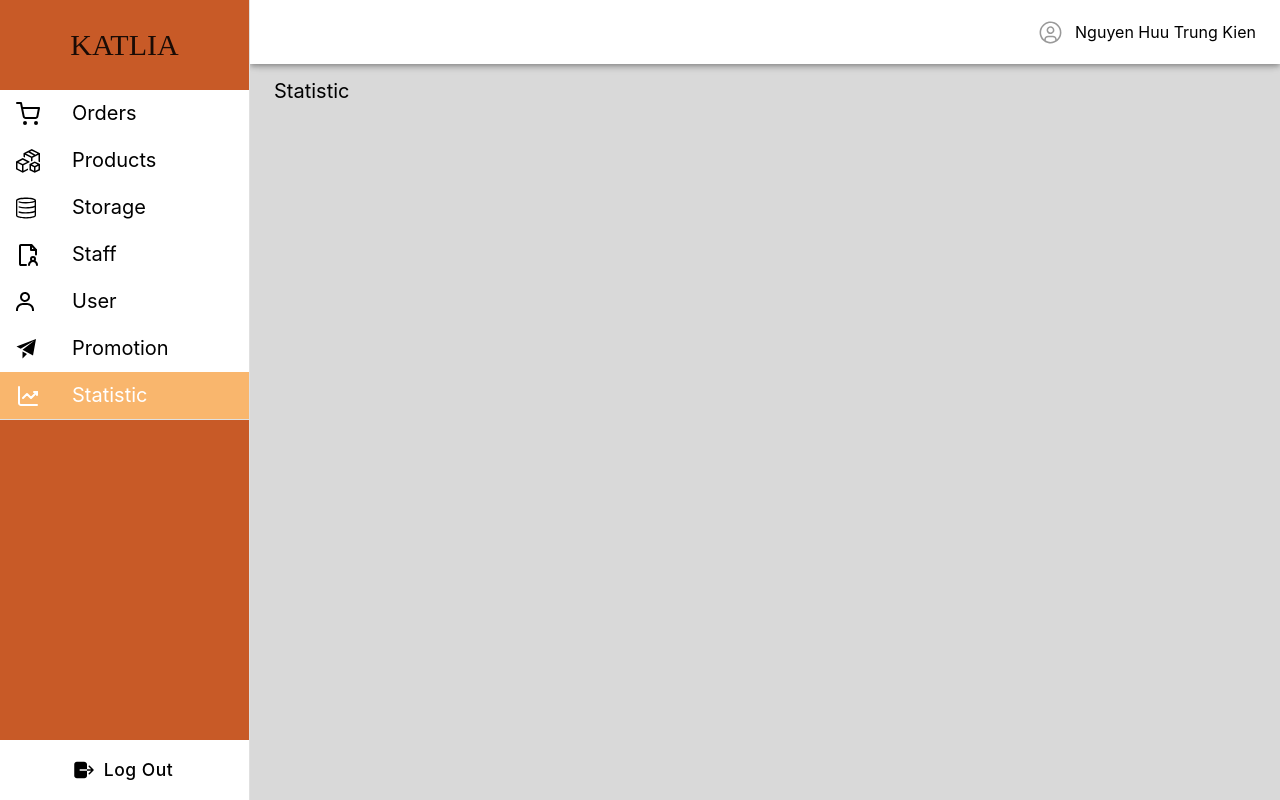
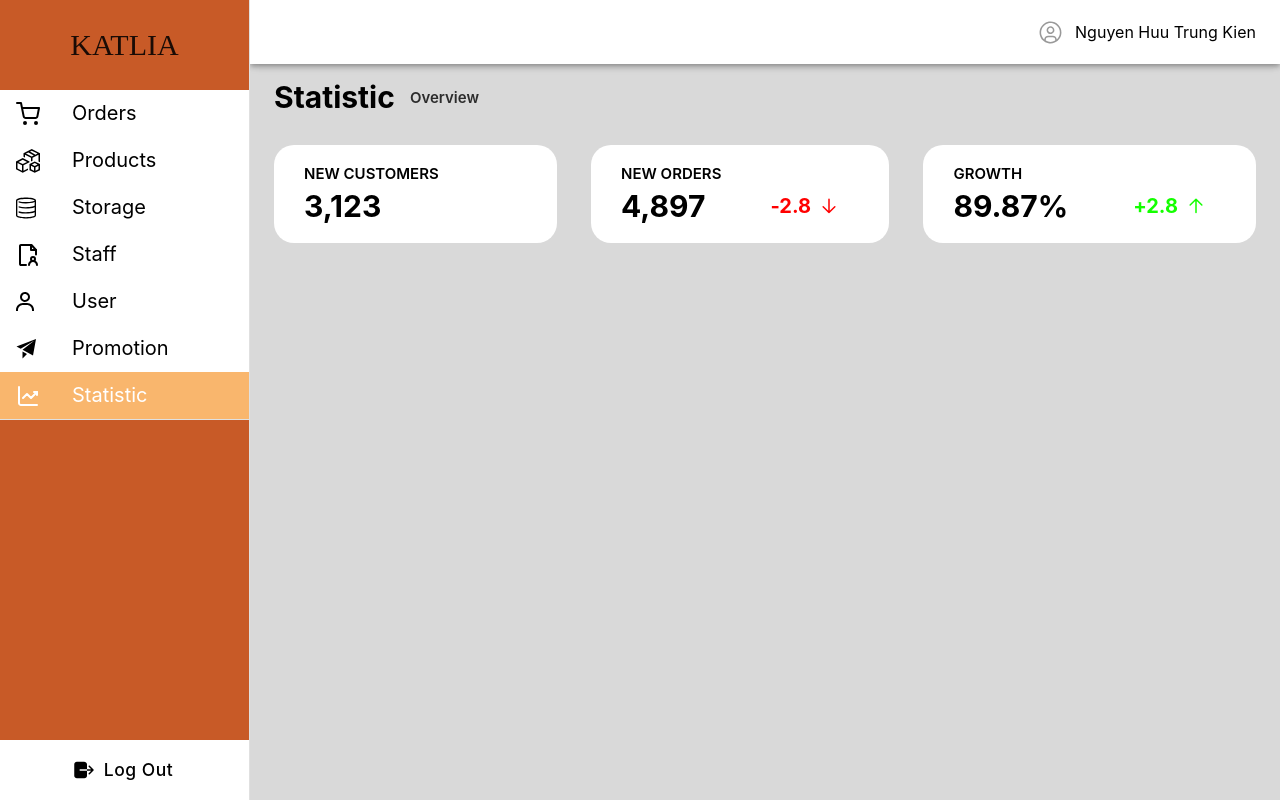
Before and after one commit to haileyng02/KATLIA_ADMIN_FE, a React (Create React App) app: page /statistic in a window 1280 px wide. Built offline with nearby package versions, Linux system fonts and the light colour scheme.

Commit message:
statistic first 3 cards

```diff
--- /dev/null
+++ b/src/components/StatisticCard.jsx
@@ -0,0 +1,28 @@
+import React from "react";
+import upArrowIcon from "../images/arrow-up.svg";
+import downArrowIcon from "../images/arrow-down.svg";
+
+const StatisticCard = ({ title, value, percent }) => {
+  return (
+    <div className="bg-white rounded-[20px] py-[20px] pl-[30px] pr-[53px] grow">
+      <h2 className="mb-0 font-semibold text-15">{title}</h2>
+      <div className="between-row mt-[7px]">
+        <p className="mb-0 font-bold text-30">{value}</p>
+        {percent && (
+          <div className="row gap-x-[11px]">
+            <p
+              className={`mb-0 font-bold text-20 ${
+                percent >= 0 ? "text-[#14FF00]" : "text-[#FF0000]"
+              }`}
+            >
+              {percent>=0 ? `+${percent}` : percent}
+            </p>
+            <img src={percent >= 0 ? upArrowIcon : downArrowIcon} alt="arrow" />
+          </div>
+        )}
+      </div>
+    </div>
+  );
+};
+
+export default StatisticCard;
--- a/src/pages/Promotion.jsx
+++ b/src/pages/Promotion.jsx
@@ -1,6 +1,6 @@
-import React from 'react';
+import React from "react";
 import { Table } from "antd";
-import {viewIcon,editIcon,deleteIcon} from '../images/actions';
+import { viewIcon, editIcon, deleteIcon } from "../images/actions";
 
 const data = [
   {
@@ -8,8 +8,8 @@ const data = [
     discountId: "66o84akdbafasd",
     name: "Black Friday Sale",
     percent: "28.58",
-    start: '00:00 13-11-2022',
-    end: '00:00 13-11-2022'
+    start: "00:00 13-11-2022",
+    end: "00:00 13-11-2022",
   },
 ];
 
@@ -19,35 +19,35 @@ const Promotion = () => {
       title: "Discount ID",
       dataIndex: "discountId",
       sorter: (a, b) => a.discountId.localeCompare(b.discountId),
-      defaultSortOrder: 'descend',
+      defaultSortOrder: "descend",
       render: (value) => <p className="table-cell">{value}</p>,
     },
     {
       title: "Discount Name",
       dataIndex: "name",
       sorter: (a, b) => a.name.localeCompare(b.name),
-      defaultSortOrder: 'descend',
+      defaultSortOrder: "descend",
       render: (value) => <p className="table-cell">{value}</p>,
     },
     {
       title: "Percent",
       dataIndex: "percent",
       sorter: (a, b) => a.percent.localeCompare(b.percent),
-      defaultSortOrder: 'descend',
-      render: (value) => <p className="table-cell">{value+'%'}</p>,
+      defaultSortOrder: "descend",
+      render: (value) => <p className="table-cell">{value + "%"}</p>,
     },
     {
       title: "Start At",
       dataIndex: "start",
       sorter: (a, b) => a.start.localeCompare(b.start),
-      defaultSortOrder: 'descend',
+      defaultSortOrder: "descend",
       render: (value) => <p className="table-cell">{value}</p>,
     },
     {
       title: "End At",
       dataIndex: "end",
       sorter: (a, b) => a.end.localeCompare(b.end),
-      defaultSortOrder: 'descend',
+      defaultSortOrder: "descend",
       render: (value) => <p className="table-cell">{value}</p>,
     },
     {
@@ -87,18 +87,22 @@ const Promotion = () => {
 
   return (
     <div>
-      <div className='row'>
-        <h1 className='title'>Promotion</h1>
-        <p className='subtitle'>2 Promotions found</p>
+      <div className="row">
+        <h1 className="title">Promotion</h1>
+        <p className="subtitle">2 Promotions found</p>
       </div>
-      <button className='clear-button mt-[2px] float-right'><p>Clear Filter</p></button>
+      <div className="mt-[12px] flex justify-end">
+        <button className="clear-button">
+          <p>Clear Filter</p>
+        </button>
+      </div>
       <Table
         columns={columns}
         dataSource={data}
         className="mt-5 pagination-active table-header"
       />
     </div>
-  )
-}
+  );
+};
 
-export default Promotion
+export default Promotion;
--- a/src/pages/Statistic.jsx
+++ b/src/pages/Statistic.jsx
@@ -1,9 +1,36 @@
-import React from 'react'
+import React from "react";
+import StatisticCard from "../components/StatisticCard";
+
+const data = {
+  newCustomers: 3123,
+  newOrders: 4897,
+};
 
 const Statistic = () => {
   return (
-    <div>Statistic</div>
-  )
-}
+    <div>
+      <div className="row">
+        <h1 className="title">Statistic</h1>
+        <p className="subtitle">Overview</p>
+      </div>
+      <div className="between-row mt-[30px] gap-x-[3.5%]">
+        <StatisticCard
+          title={"NEW CUSTOMERS"}
+          value={data.newCustomers
+            .toString()
+            .replace(/\B(?=(\d{3})+(?!\d))/g, ",")}
+        />
+        <StatisticCard
+          title={"NEW ORDERS"}
+          value={data.newOrders
+            .toString()
+            .replace(/\B(?=(\d{3})+(?!\d))/g, ",")}
+          percent={-2.8}
+        />
+        <StatisticCard title={"GROWTH"} value={89.87 + "%"} percent={2.8} />
+      </div>
+    </div>
+  );
+};
 
-export default Statistic
+export default Statistic;
--- a/src/pages/User.jsx
+++ b/src/pages/User.jsx
@@ -1,5 +1,5 @@
-import React from 'react';
-import { Table } from 'antd';
+import React from "react";
+import { Table } from "antd";
 import getRole from "../utils/getRole";
 import { profileIcon } from "../images/actions";
 
@@ -10,7 +10,7 @@ const data = [
     name: "Nguyen Huu Trung Kien",
     email: "a@gmail.com",
     phoneNumber: "0975305060",
-    role: "Admin"
+    role: "Admin",
   },
   {
     key: "2",
@@ -18,7 +18,7 @@ const data = [
     name: "A",
     email: "a@gmail.com",
     phoneNumber: "0975305060",
-    role: "Customer"
+    role: "Customer",
   },
 ];
 
@@ -80,18 +80,22 @@ const User = () => {
 
   return (
     <div>
-      <div className='row'>
-        <h1 className='title'>User</h1>
-        <p className='subtitle'>2 Users found</p>
+      <div className="row">
+        <h1 className="title">User</h1>
+        <p className="subtitle">2 Users found</p>
       </div>
-      <button className='clear-button mt-[12px] float-right'><p>Clear Filter</p></button>
+      <div className="mt-[12px] flex justify-end">
+        <button className="clear-button">
+          <p>Clear Filter</p>
+        </button>
+      </div>
       <Table
         columns={columns}
         dataSource={data}
         className="mt-5 pagination-active table-header"
       />
     </div>
-  )
-}
+  );
+};
 
-export default User
+export default User;
```
Also changed, not shown: src/images/arrow-down.svg (added), src/images/arrow-up.svg (added).
